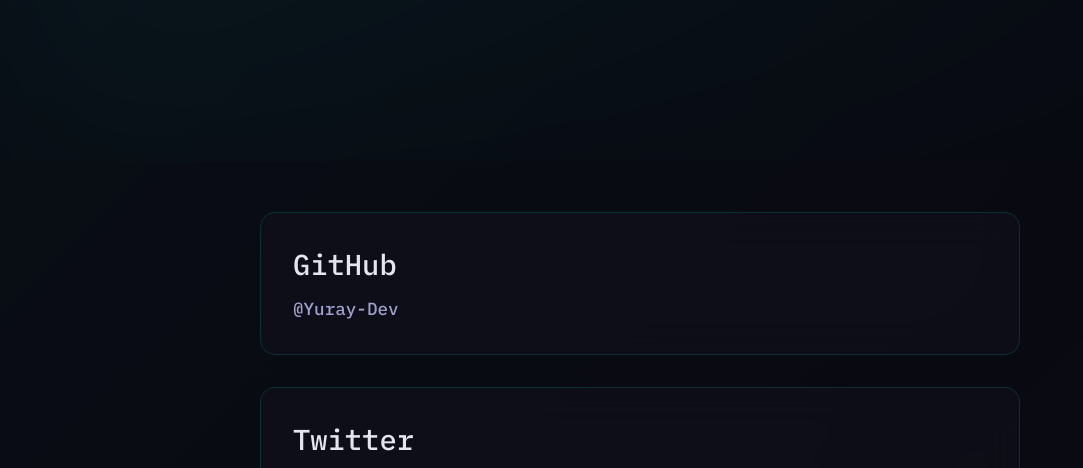
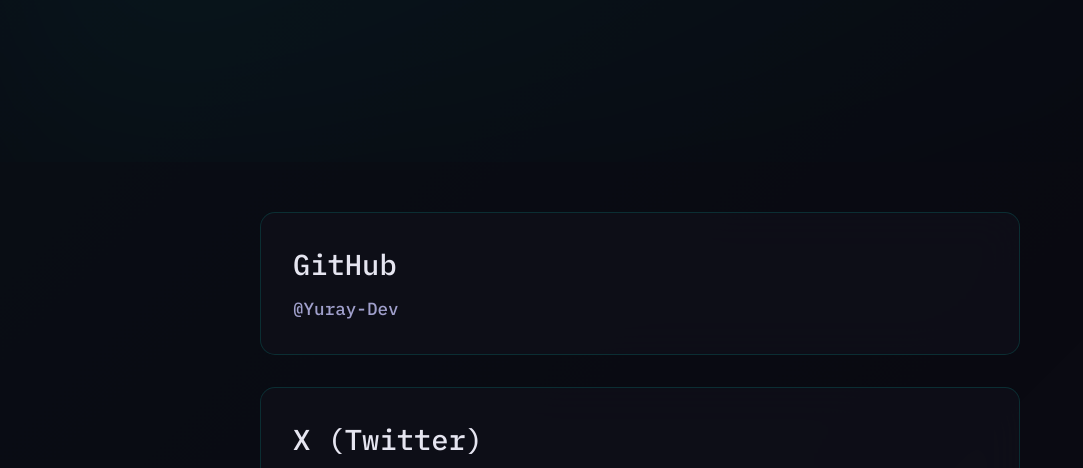
Before and after one commit to Yuray-Dev/yuray-dev.github.io, a plain HTML site: page linktree/index.html in a window 1280 px wide. Shown: the part 318-786 px from the top of the page, without its empty margins (0-1083 px from the left). Drawn offline with Linux system fonts and the light colour scheme.

Commit message:
Update index.html

```diff
--- a/linktree/index.html
+++ b/linktree/index.html
@@ -28,7 +28,7 @@
                     <p>@Yuray-Dev</p>
                 </a>
                 <a href="https://x.com/OffiYuray" target="_blank" class="link-card">
-                    <h3>Twitter</h3>
+                    <h3>X (Twitter)</h3>
                     <p>@OffiYuray</p>
                 </a>
                 <a href="mailto:contact@yuray.dev" class="link-card">
```
